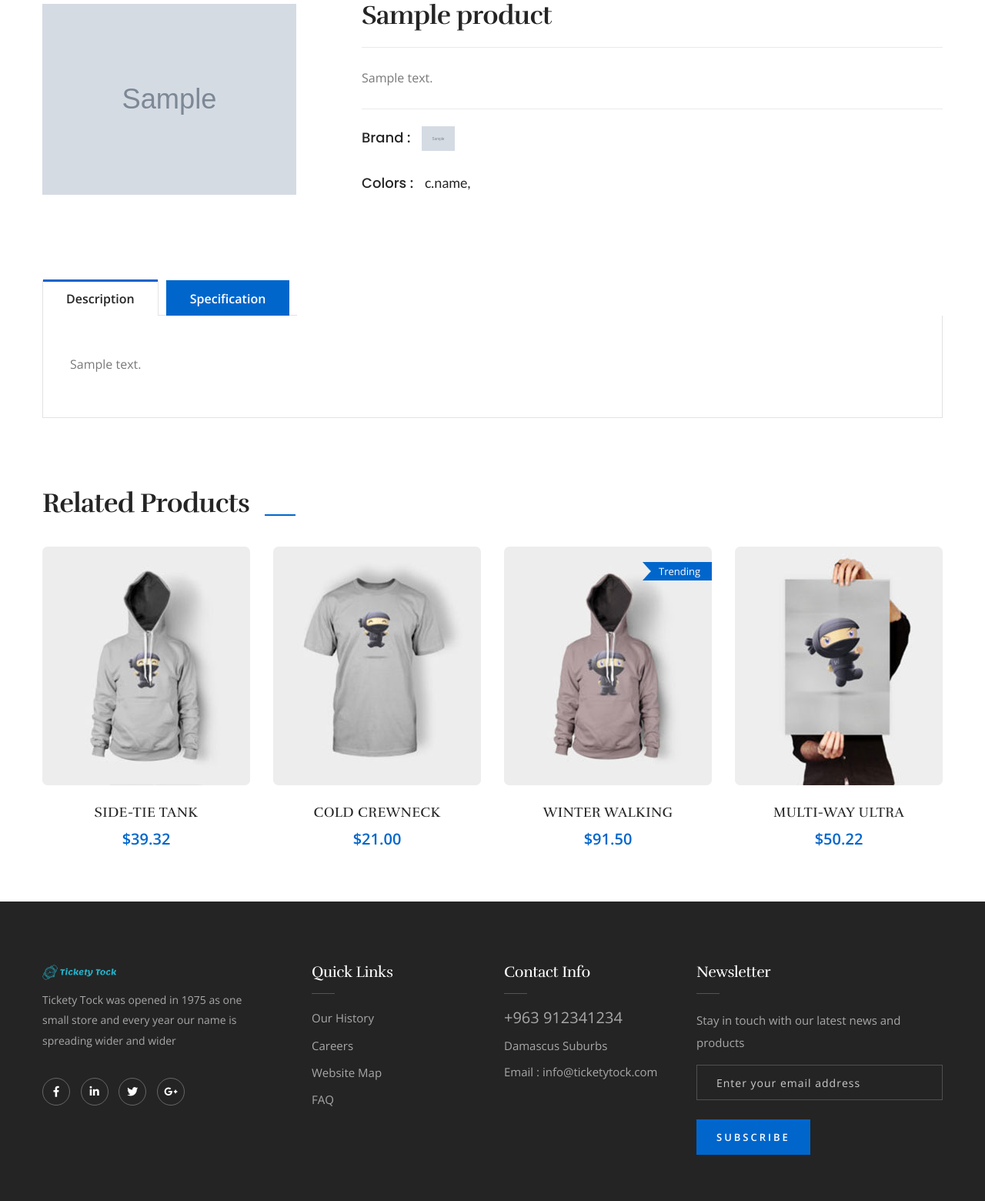
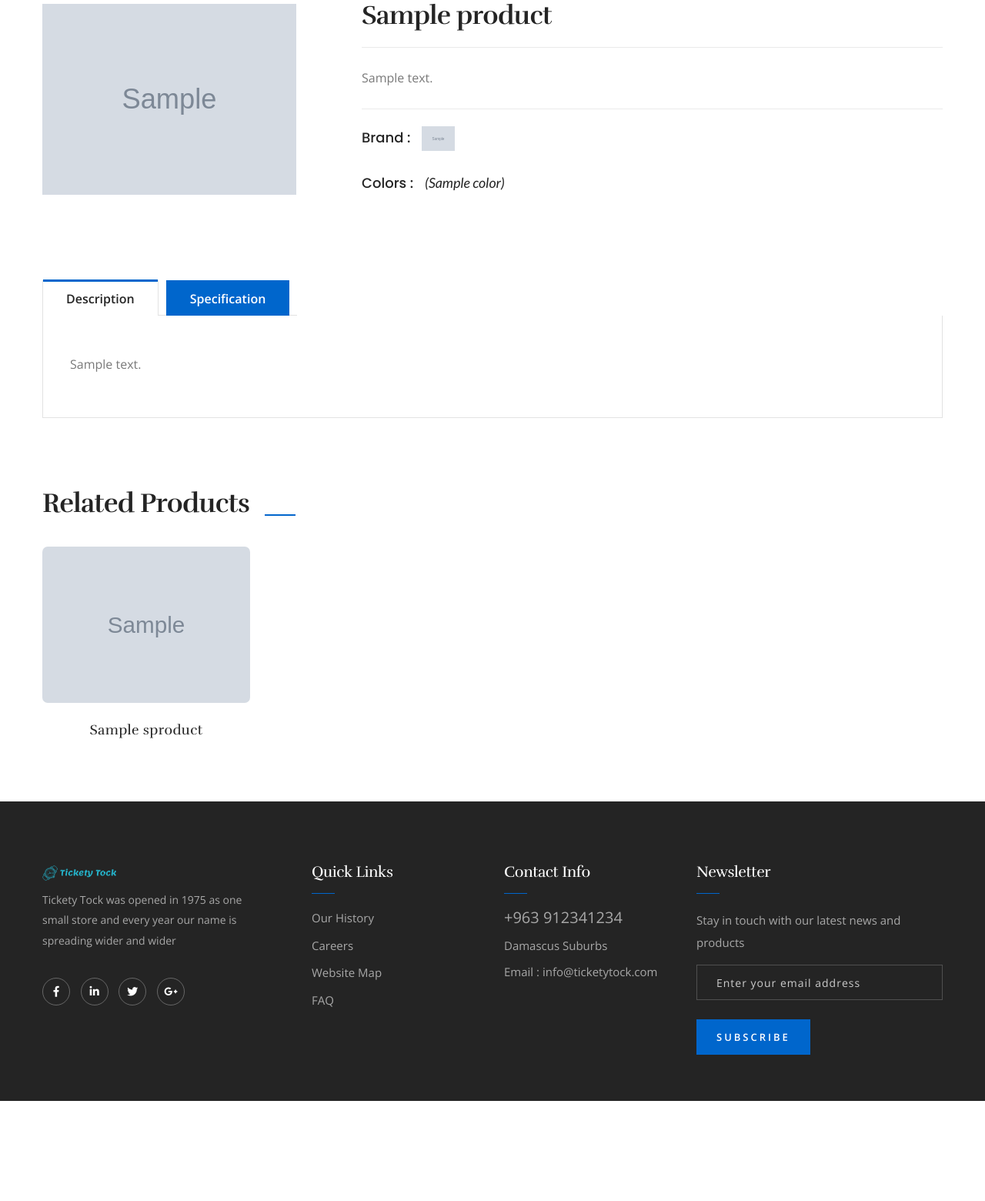
Before and after one commit to yamanISyaman/Tickety-Tock, a Django app: template templates/website/product-detail.html in a window 1280 px wide. Shown: the part 425-1985 px from the top of the page at 77% size. After the commit the page ends 1855 px from the top, so only its background shows below. Run offline with Django 3.2, Linux system fonts and the light colour scheme; the template is opened without the code that fills it: most values are stand-ins (such as "Sample title", 1, 10 or a date in 2020); grey boxes marked "Sample" are stand-in pictures.

Commit message:
added related products and fixed colors in product details

```diff
--- a/templates/website/product-detail.html
+++ b/templates/website/product-detail.html
@@ -60,8 +60,7 @@
                                     <h4>{{ product.name }}</h4>
                                     <div class="text">{{ product.summary }}</div>
                                     <div class="short">{% trans 'Brand' %} : <span><img src="{{ product.brand.logo.url }}" alt="{{ product.brand.name }}" style="max-height: 2rem; background-color: #ffffff;"></span></div>
-                                    <div class="short">{% trans 'Colors' %} : <span>{% for c in product.color.objects.all %} c.name, {% endfor %}</span></div>
-
+                                    <div class="short">{% trans 'Colors' %} : <span>{% for c in product.color.all %}<i> ({{ c.name }}) </i>{% endfor %}</span></div>
                                 </div>
                             </div>
                         </div>
@@ -109,6 +108,7 @@
     <!--End Shop Single Section-->
 
 	<!-- Related Products -->
+    {% if sproducts %}
 	<section class="related-products">
         <div class="auto-container">
             <!--Sec Title-->
@@ -117,92 +117,25 @@
             </div>
 
             <div class="row clearfix">
-
+				{% for p in sproducts %}
 				<!--Shop Item-->
                 <div class="shop-item col-lg-3 col-md-6 col-sm-12">
                     <div class="inner-box">
                         <div class="image">
-                            <a href="product-detail.html"><img src="{% static 'website/images/resource/products/2.jpg' %}" alt="" /></a>
-                            <div class="overlay-box">
-                                <ul class="option-box">
-                                    <li><a href="#"><span class="far fa-heart"></span></a></li>
-                                    <li><a href="#"><span class="fa fa-shopping-bag"></span></a></li>
-                                    <li><a href="{% static 'website/images/resource/products/2.jpg' %}" class="lightbox-image" data-fancybox="products"><span class="fa fa-search"></span></a></li>
-                                </ul>
-                            </div>
+                            <a href="{% url 'product-details' p.slug p.id %}"><img src="{{ p.image.url }}" alt="{{ p.name }}" /></a>
                         </div>
                         <div class="lower-content">
-                            <h3><a href="product-detail.html">SIDE-TIE TANK</a></h3>
-                            <div class="price">$39.32</div>
+                            <h3><a href="{% url 'product-details' p.slug p.id %}">{{ p.name }}</a></h3>
                         </div>
                     </div>
                 </div>
-
-                <!--Shop Item-->
-                <div class="shop-item col-lg-3 col-md-6 col-sm-12">
-                    <div class="inner-box">
-                        <div class="image">
-                            <a href="product-detail.html"><img src="{% static 'website/images/resource/products/3.jpg' %}" alt="" /></a>
-                            <div class="overlay-box">
-                                <ul class="option-box">
-                                    <li><a href="#"><span class="far fa-heart"></span></a></li>
-                                    <li><a href="#"><span class="fa fa-shopping-bag"></span></a></li>
-                                    <li><a href="{% static 'website/images/resource/products/3.jpg' %}" class="lightbox-image" data-fancybox="products"><span class="fa fa-search"></span></a></li>
-                                </ul>
-                            </div>
-                        </div>
-                        <div class="lower-content">
-                            <h3><a href="product-detail.html">COLD CREWNECK</a></h3>
-                            <div class="price">$21.00</div>
-                        </div>
-                    </div>
-                </div>
-
-                <!--Shop Item-->
-                <div class="shop-item col-lg-3 col-md-6 col-sm-12">
-                    <div class="inner-box">
-                        <div class="image">
-                            <a href="product-detail.html"><img src="{% static 'website/images/resource/products/4.jpg' %}" alt="" /></a>
-                            <div class="overlay-box">
-                                <ul class="option-box">
-                                    <li><a href="#"><span class="far fa-heart"></span></a></li>
-                                    <li><a href="#"><span class="fa fa-shopping-bag"></span></a></li>
-                                    <li><a href="{% static 'website/images/resource/products/4.jpg' %}" class="lightbox-image" data-fancybox="products"><span class="fa fa-search"></span></a></li>
-                                </ul>
-                            </div>
-                            <div class="tag-banner">Trending</div>
-                        </div>
-                        <div class="lower-content">
-                            <h3><a href="product-detail.html">WINTER WALKING</a></h3>
-                            <div class="price">$91.50</div>
-                        </div>
-                    </div>
-                </div>
-
-                <!--Shop Item-->
-                <div class="shop-item col-lg-3 col-md-6 col-sm-12">
-                    <div class="inner-box">
-                        <div class="image">
-                            <a href="product-detail.html"><img src="{% static 'website/images/resource/products/1.jpg' %}" alt="" /></a>
-                            <div class="overlay-box">
-                                <ul class="option-box">
-                                    <li><a href="#"><span class="far fa-heart"></span></a></li>
-                                    <li><a href="#"><span class="fa fa-shopping-bag"></span></a></li>
-                                    <li><a href="{% static 'website/images/resource/products/1.jpg' %}" class="lightbox-image" data-fancybox="products"><span class="fa fa-search"></span></a></li>
-                                </ul>
-                            </div>
-                        </div>
-                        <div class="lower-content">
-                            <h3><a href="product-detail.html">MULTI-WAY ULTRA</a></h3>
-                            <div class="price">$50.22</div>
-                        </div>
-                    </div>
-                </div>
+                {% endfor %}
 
 			</div>
 
 		</div>
 	</section>
+    {% endif %}
 
 {% endblock %}
 
--- a/website/models.py
+++ b/website/models.py
@@ -113,10 +113,10 @@ class Product(TranslatableModel):
     name = models.CharField(_('Name'), max_length=150)
     slug = models.SlugField()
     image = models.ImageField(_('Image'), upload_to='products')
-    brand = models.ForeignKey(Brand, verbose_name=_('Brand'), related_name=_('Products'), blank=True, on_delete=models.CASCADE)
+    brand = models.ForeignKey(Brand, verbose_name=_('Brand'), related_name=_('Products'), on_delete=models.CASCADE)
     material = models.ManyToManyField(Case_Material, verbose_name=_('Case_Material'), related_name=_('Products'), blank=True)
     surface_finish = models.ManyToManyField(Surface_Finish, verbose_name=_('Surface_Finishes'), related_name=_('Products'), blank=True)
-    collection = models.ForeignKey(Collection, verbose_name=_('Collection'), related_name=_('Products'), blank=True, on_delete=models.PROTECT)
+    collection = models.ForeignKey(Collection, verbose_name=_('Collection'), related_name=_('Products'), on_delete=models.PROTECT)
     color = models.ManyToManyField(Color, verbose_name=_('Color'), related_name=_('Products'), blank=True)
 
     def __str__(self):
--- a/website/urls.py
+++ b/website/urls.py
@@ -3,5 +3,6 @@ from . import views
 
 urlpatterns = [
     path('', views.index, name="index"),
-    path('products', views.products_view, name="products"),    path('products/<str:name>_<int:id>', views.product_details, name="product-details"),
+    path('products', views.products_view, name="products"),
+    path('products/<str:name>_<int:id>', views.product_details, name="product-details"),
 ]
--- a/website/views.py
+++ b/website/views.py
@@ -60,4 +60,5 @@ def products_view(request):
 # product details view
 def product_details(request, name, id):
     product = Product.objects.language(request.LANGUAGE_CODE).get(id=id)
-    return render(request, 'website/product-detail.html', {"product": product})
+    sproducts = Product.objects.language(request.LANGUAGE_CODE).order_by('id').filter(brand=product.brand).exclude(id=id)[0:4]
+    return render(request, 'website/product-detail.html', {"product": product, "sproducts": sproducts})
```
